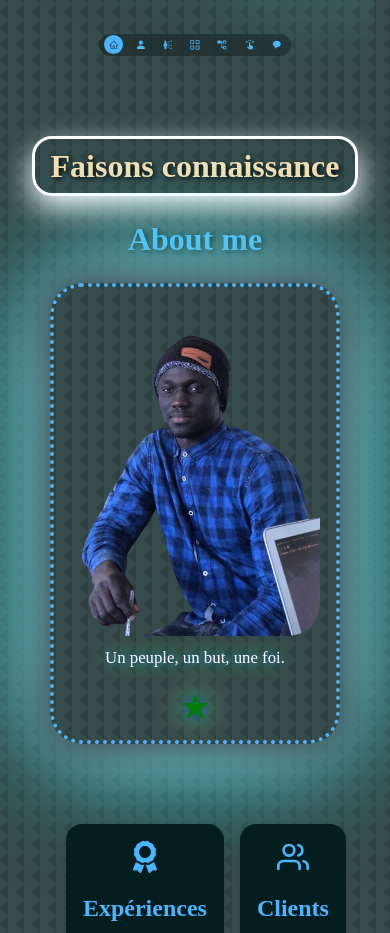
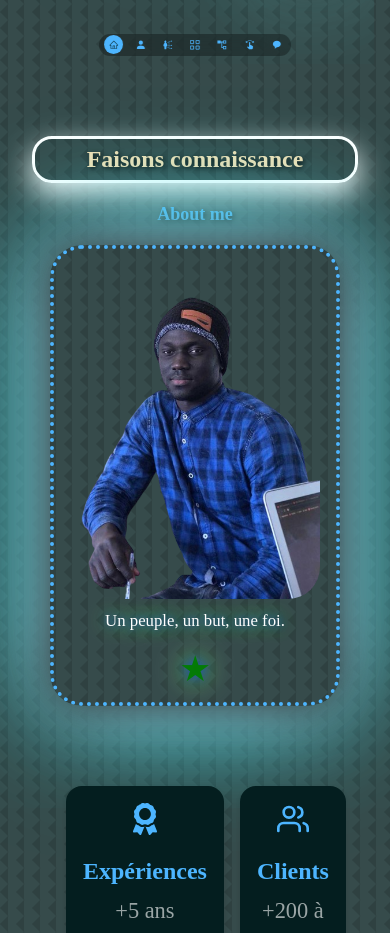
Before and after one commit to Mouhamed1003/keenprogrammer.com, a React (Create React App) app: page / in a window 390 px wide. Shown: the part 780-1713 px from the top of the page. Built offline with nearby package versions, Linux system fonts and the light colour scheme.

Commit message:
Update a_propos.css

```diff
--- a/src/components/a_propos/a_propos.css
+++ b/src/components/a_propos/a_propos.css
@@ -201,6 +201,12 @@ section {
         margin: 1.5rem 0;
         text-align: left;
     }
+    .apropos h5 {
+        font-size: x-large;
+    }
+    .apropos h2 {
+        font-size: large;
+    }
 }
 
 /* Media Query pour les iPhone 12 Pro */
@@ -265,6 +271,10 @@ section {
         text-overflow: ellipsis; /* Points de suspension en cas de dépassement */
         white-space: nowrap; /* Empêcher le texte de passer à la ligne */
         margin: 0 1rem; /* Marges horizontales */
+        font-size: x-large;
+    }
+    .apropos h2 {
+        font-size: large;
     }
 
     .my_nationality {
```
